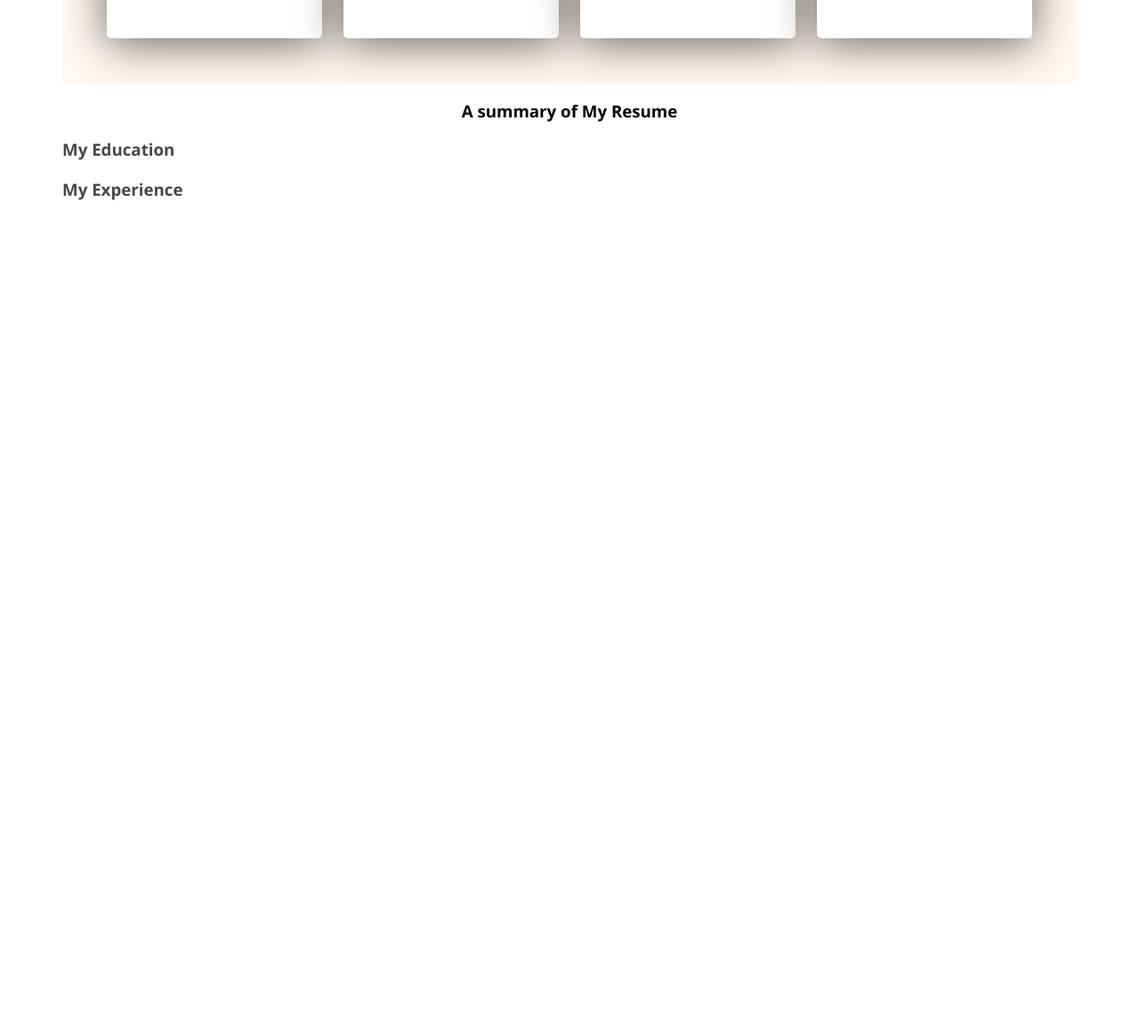
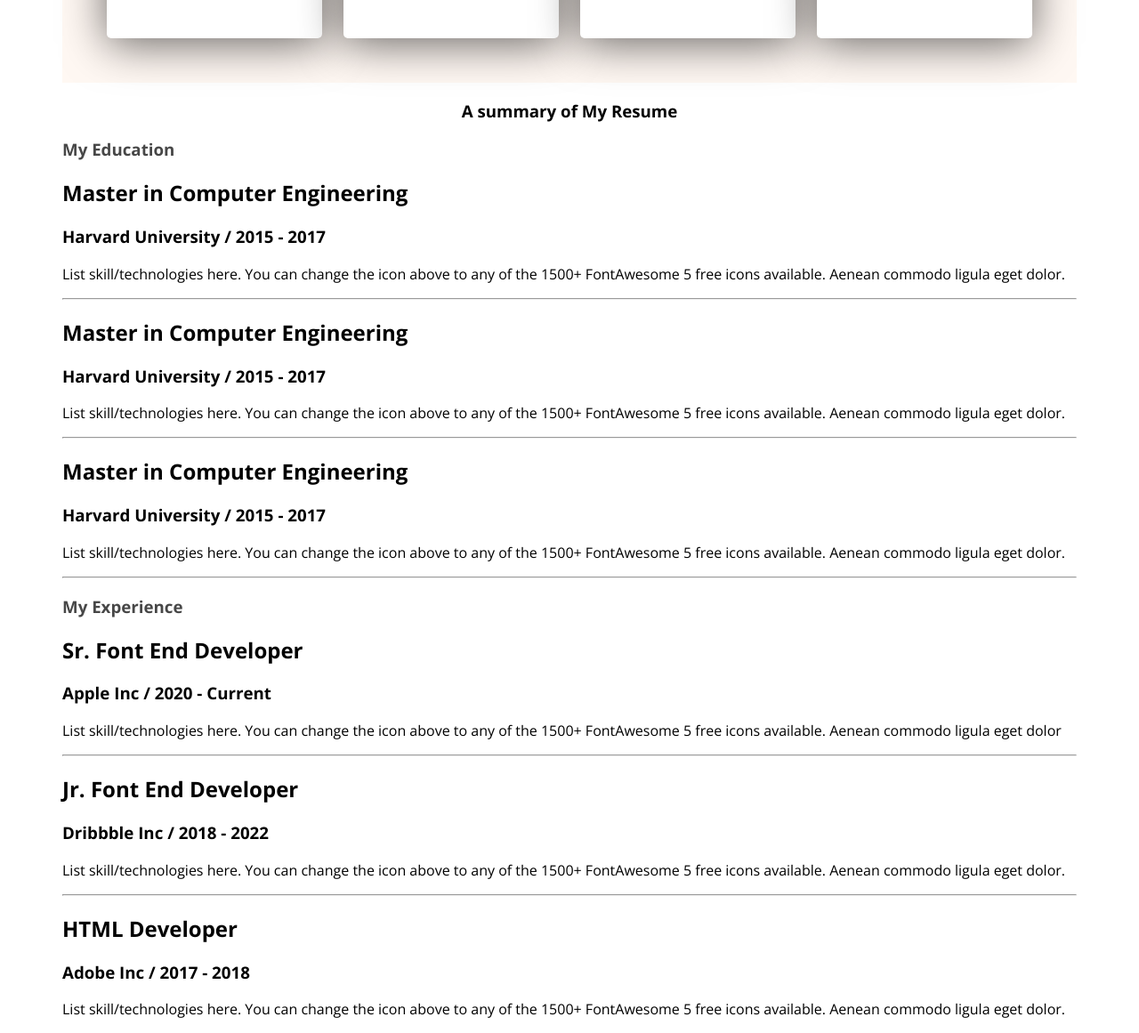
Before and after one commit to rumman2012/web-developer-portfolio, a plain HTML site: page index.html in a window 1280 px wide. Shown: the part 1841-3002 px from the top of the page at 89% size. Before the commit the page ends 2085 px from the top, so only its background shows below. Drawn offline with nearby package versions, Linux system fonts and the light colour scheme.

Commit message:
add resume-item

```diff
--- a/index.html
+++ b/index.html
@@ -96,26 +96,51 @@
                     <h3 class="resume-column-title">My Education</h3>
                 </div>
                 <div class="resume-item">
-                    <h2 class="resume-item"></h2>
-                    <h3 class="resume-item-info"></h3>
-                    <p class="resume-item-description"></p>
+                    <h2 class="resume-item">Master in Computer Engineering</h2>
+                    <h3 class="resume-item-info">Harvard University / 2015 - 2017</h3>
+                    <p class="resume-item-description">List skill/technologies here. You can change the icon above
+                        to any of the 1500+ FontAwesome 5 free icons available. Aenean commodo ligula eget dolor.</p>
                 </div>
+                <hr>
                 <div class="resume-item">
-                    <h2 class="resume-item"></h2>
-                    <h3 class="resume-item-info"></h3>
-                    <p class="resume-item-description"></p>
+                    <h2 class="resume-item">Master in Computer Engineering</h2>
+                    <h3 class="resume-item-info">Harvard University / 2015 - 2017</h3>
+                    <p class="resume-item-description">List skill/technologies here. You can change the icon above
+                        to any of the 1500+ FontAwesome 5 free icons available. Aenean commodo ligula eget dolor.</p>
                 </div>
+                <hr>
                 <div class="resume-item">
-                    <h2 class="resume-item"></h2>
-                    <h3 class="resume-item-info"></h3>
-                    <p class="resume-item-description"></p>
+                    <h2 class="resume-item">Master in Computer Engineering</h2>
+                    <h3 class="resume-item-info">Harvard University / 2015 - 2017</h3>
+                    <p class="resume-item-description">List skill/technologies here. You can change the icon above
+                        to any of the 1500+ FontAwesome 5 free icons available. Aenean commodo ligula eget dolor.</p>
+                </div>
+                <hr>
+                <div class="resume-column">
+                    <h3 class="resume-column-title">My Experience</h3>
+                    <div class="resume-item">
+                        <h2 class="resume-item">Sr. Font End Developer</h2>
+                        <h3 class="resume-item-info">Apple Inc / 2020 - Current</h3>
+                        <p class="resume-item-description">List skill/technologies here. You can change the icon above
+                            to any of the 1500+ FontAwesome 5 free icons available. Aenean commodo ligula eget dolor</p>
+                    </div>
+                    <hr>
+                    <div class="resume-item">
+                        <h2 class="resume-item">Jr. Font End Developer</h2>
+                        <h3 class="resume-item-info">Dribbble Inc / 2018 - 2022</h3>
+                        <p class="resume-item-description">List skill/technologies here. You can change the icon above
+                            to any of the 1500+ FontAwesome 5 free icons available. Aenean commodo ligula eget dolor.</p>
+                    </div>
+                    <hr>
+                    <div class="resume-item">
+                        <h2 class="resume-item">HTML Developer</h2>
+                        <h3 class="resume-item-info">Adobe Inc / 2017 - 2018</h3>
+                        <p class="resume-item-description">List skill/technologies here. You can change the icon above
+                            to any of the 1500+ FontAwesome 5 free icons available. Aenean commodo ligula eget dolor.</p>
+                    </div>
+
                 </div>
 
-
-
-                <div class="resume-column">
-                    <h3 class="resume-column-title">My Experience</h3>
-                </div>
             </div>
         </section>
     </main>
```
